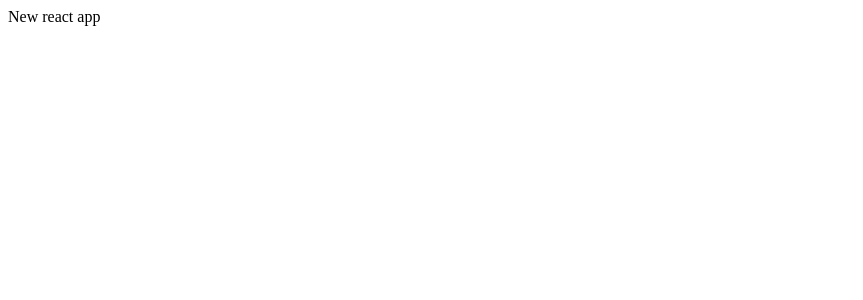
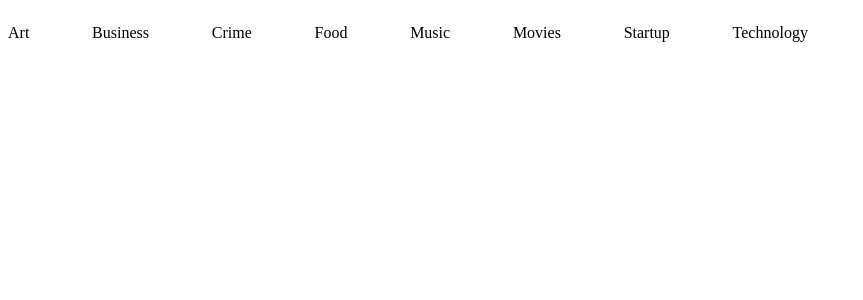
Before and after one commit to carlgrayau/reactpd, a React (Create React App) app: page / in a window 1280 px wide. Shown: the top 300 px of the page, without its empty margins (0-863 px from the left). Built offline with nearby package versions, Linux system fonts and the light colour scheme.

Commit message:
adding components

```diff
--- a/src/App.js
+++ b/src/App.js
@@ -1,11 +1,11 @@
 import React, { Component } from 'react';
-
+import Header from './components/Header'
 
 class App extends Component {
   render() {
     return (
       <div>
-            New react app
+            <Header></Header>
 
       </div>
     );
--- /dev/null
+++ b/src/components/Header.css
@@ -0,0 +1,5 @@
+.navigation-main-div {
+    display: flex;
+    justify-content: space-between;
+    width: 800px;
+}
--- /dev/null
+++ b/src/components/Header.js
@@ -0,0 +1,22 @@
+import React, { Component } from 'react';
+import './Header.css';
+
+class Header extends Component {
+  render() {
+    return (
+      <div className="navigation-main-div">
+        <p>Art</p>
+        <p>Business</p>
+        <p>Crime</p>
+        <p>Food</p>
+        <p>Music</p>
+        <p>Movies</p>
+        <p>Startup</p>
+        <p>Technology</p>
+
+      </div>
+    );
+  }
+}
+
+export default Header;
```
